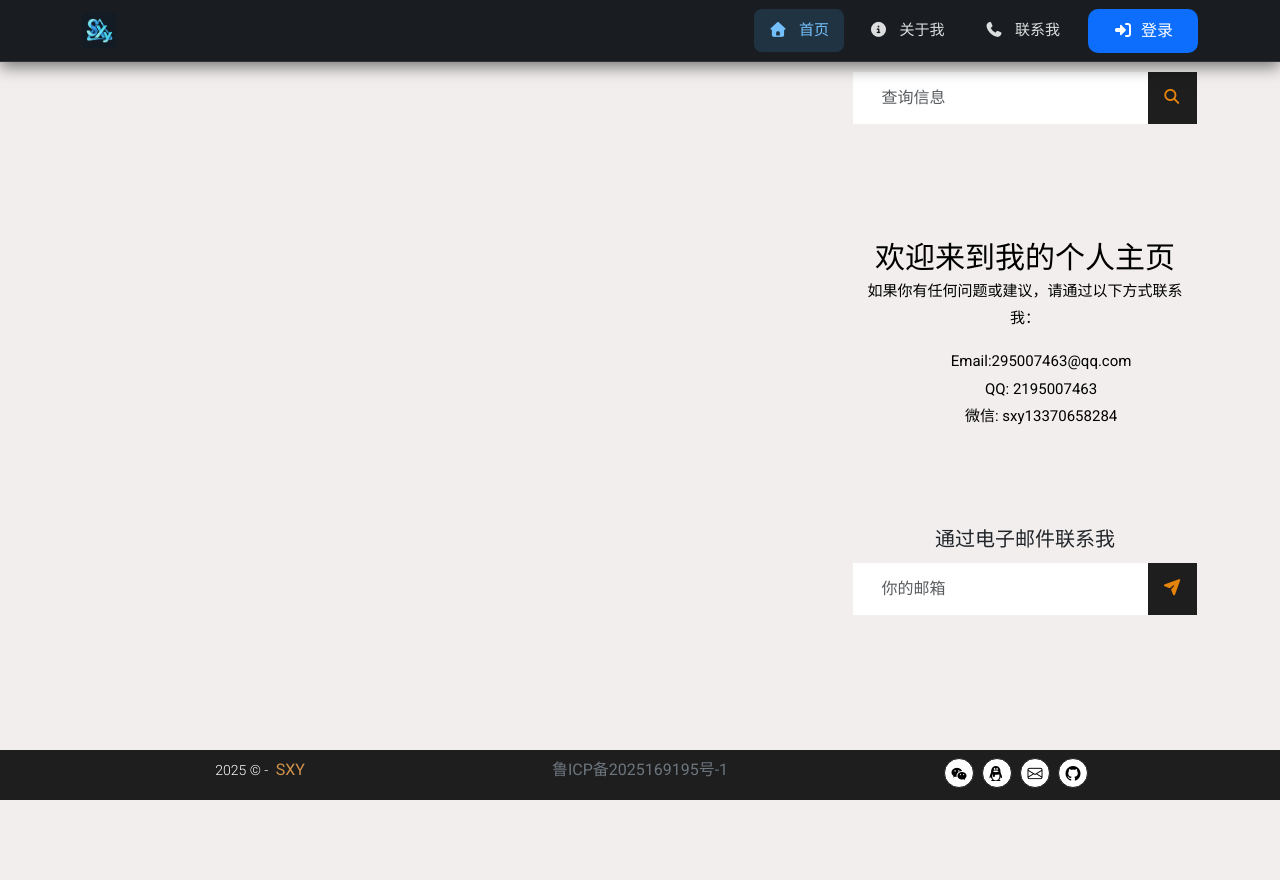
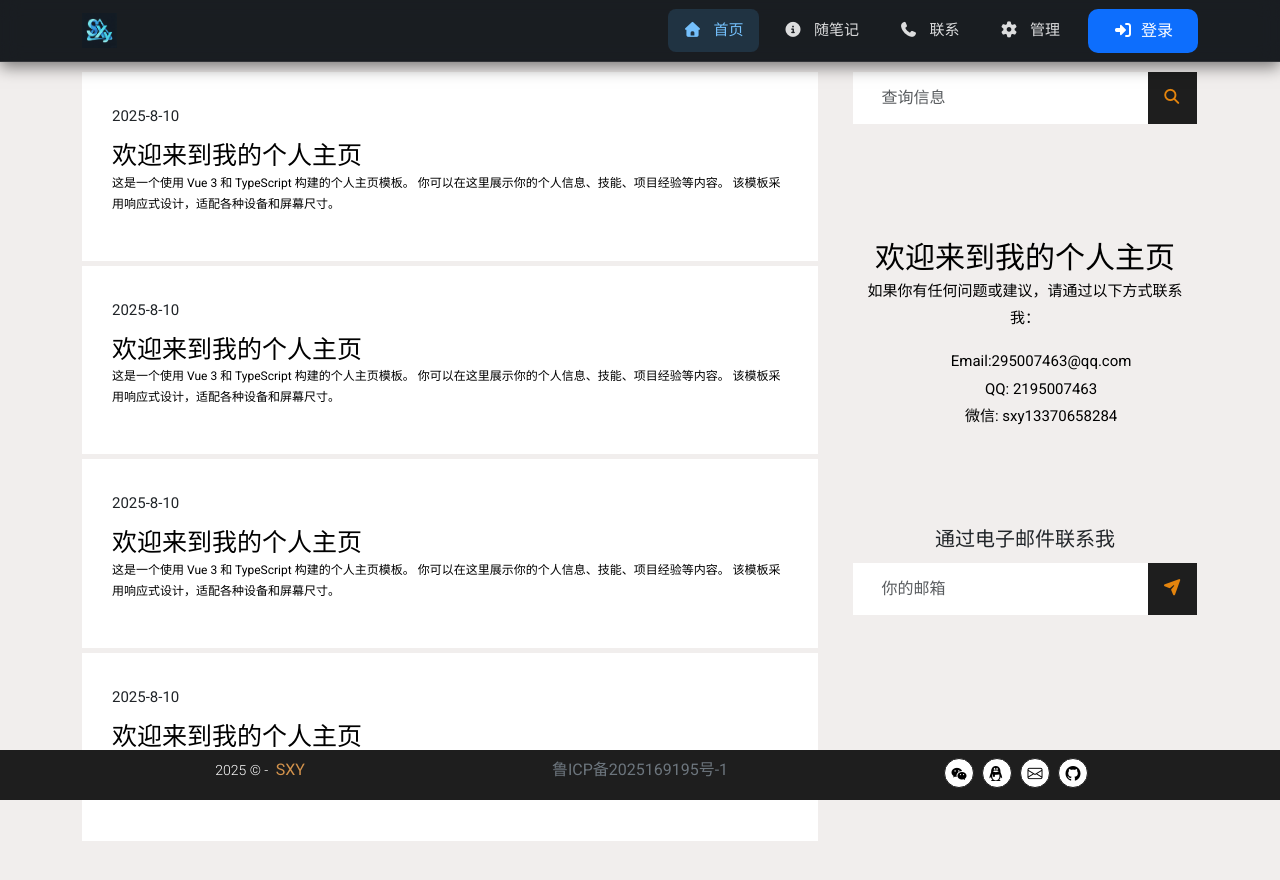
Before and after one commit to ARotterGoodMan/blog, a Vue app: page / in a window 1280 px wide. Shown: the top 880 px of the page. Before the commit the page ends 800 px from the top, so only its background shows below. Built offline with nearby package versions, Linux system fonts and the light colour scheme.

Commit message:
首次提交

```diff
--- a/src/App.vue
+++ b/src/App.vue
@@ -1,21 +1,29 @@
 <template>
-  <my-nav :nav_items="nav_items" />
+  <my-nav :nav_items="nav_items" :Permissions="Permissions" />
   <router-view />
   <my-footer />
 </template>
 
 <script setup lang="ts">
+import router from './router'
 import MyNav from '@/components/MyNav.vue'
 import MyFooter from '@/components/MyFooter.vue'
-const nav_items = [
-  { name: '首页', path: '/', icon: 'fas fa-home' },
-  { name: '关于我', path: '/about', icon: 'fas fa-info-circle' },
-  { name: '联系我', path: '/t', icon: 'fas fa-phone' },
-]
+import type { RouteRecordName } from 'vue-router'
+
+const nav_items: { name: RouteRecordName; path: string; icon: string; type: number }[] = []
+const Permissions = 1
+for (const route of router.getRoutes()) {
+  if (route.meta.icon) {
+    console.log(typeof route.meta.type)
+    const nav_item = {
+      name: route.name,
+      path: route.path,
+      icon: route.meta.icon.toString(),
+      type: route.meta.type as number,
+    }
+    nav_items.push(nav_item)
+  }
+}
 </script>
 
-<style scoped>
-body {
-  min-height: 100vh;
-}
-</style>
+<style scoped></style>
--- a/src/components/MyNav.vue
+++ b/src/components/MyNav.vue
@@ -20,7 +20,12 @@
       <div class="collapse navbar-collapse" id="navbarNav">
         <!-- 右侧导航菜单 - 使用ms-auto实现右对齐 -->
         <ul class="navbar-nav ms-auto">
-          <li v-for="item in props.nav_items" :key="item.path" class="nav-item">
+          <li
+            v-for="item in props.nav_items"
+            :key="item.path"
+            class="nav-item"
+            v-show="item.type <= props.Permissions"
+          >
             <router-link :to="item.path" :class="'nav-link ' + isActive(item.path)">
               <i :class="item.icon + ' me-2'"></i>
               {{ item.name }}
@@ -41,14 +46,16 @@
 </template>
 
 <script lang="ts" setup>
-import { useRoute } from 'vue-router'
+import { type RouteRecordName, useRoute } from 'vue-router'
 
 const props = defineProps<{
   nav_items: Array<{
-    name: string
+    name: RouteRecordName
     path: string
     icon: string
+    type?: number
   }>
+  Permissions: number
 }>()
 
 const currentRoute = useRoute()
--- a/src/router/index.ts
+++ b/src/router/index.ts
@@ -9,20 +9,40 @@ const router = createRouter({
   history: createWebHistory(import.meta.env.BASE_URL),
   routes: [
     {
+      name: '首页',
       path: '/',
       component: MyIndex,
+      meta: {
+        icon: 'fas fa-home',
+        type: 0b0000
+      },
     },
     {
-      path: '/index',
-      component: MyIndex,
+      name: '随笔记',
+      path: '/essay',
+      component: MyAbout,
+      meta: {
+        icon: 'fas fa-info-circle',
+        type: 0b0000
+      },
     },
     {
-      path: '/about',
-      component: MyAbout,
+      name: '联系',
+      path: '/contact',
+      component: MyIndex,
+      meta: {
+        icon: 'fas fa-phone',
+        type: 0b0000
+      },
     },
     {
-      path: '/t',
-      redirect: '/',
+      name: '管理',
+      path: '/admin',
+      component: MyIndex,
+      meta: {
+        icon: 'fas fa-cog',
+        type: 0b0001,
+      },
     },
     {
       path: '/login',
--- a/src/views/MyIndex.vue
+++ b/src/views/MyIndex.vue
@@ -1,8 +1,53 @@
 <template>
-  <main>
+  <main style="margin-bottom: 55px">
     <div class="container">
       <div class="row">
-        <section class="col-md-8"></section>
+        <section class="col-md-8">
+          <article class="blog-item">
+            <time>2025-8-10</time>
+            <a href="#">
+              <h1 class="blog-title">欢迎来到我的个人主页</h1>
+              <p class="blog-content">
+                这是一个使用 Vue 3 和 TypeScript 构建的个人主页模板。
+                你可以在这里展示你的个人信息、技能、项目经验等内容。
+                该模板采用响应式设计，适配各种设备和屏幕尺寸。
+              </p>
+            </a>
+          </article>
+          <article class="blog-item">
+            <time>2025-8-10</time>
+            <a href="#">
+              <h1 class="blog-title">欢迎来到我的个人主页</h1>
+              <p class="blog-content">
+                这是一个使用 Vue 3 和 TypeScript 构建的个人主页模板。
+                你可以在这里展示你的个人信息、技能、项目经验等内容。
+                该模板采用响应式设计，适配各种设备和屏幕尺寸。
+              </p>
+            </a>
+          </article>
+          <article class="blog-item">
+            <time>2025-8-10</time>
+            <a href="#">
+              <h1 class="blog-title">欢迎来到我的个人主页</h1>
+              <p class="blog-content">
+                这是一个使用 Vue 3 和 TypeScript 构建的个人主页模板。
+                你可以在这里展示你的个人信息、技能、项目经验等内容。
+                该模板采用响应式设计，适配各种设备和屏幕尺寸。
+              </p>
+            </a>
+          </article>
+          <article class="blog-item">
+            <time>2025-8-10</time>
+            <a href="#">
+              <h1 class="blog-title">欢迎来到我的个人主页</h1>
+              <p class="blog-content">
+                这是一个使用 Vue 3 和 TypeScript 构建的个人主页模板。
+                你可以在这里展示你的个人信息、技能、项目经验等内容。
+                该模板采用响应式设计，适配各种设备和屏幕尺寸。
+              </p>
+            </a>
+          </article>
+        </section>
         <aside class="col-md-4 col-sm-8 col-xs-8">
           <div class="sidebar">
             <div class="search-widget">
@@ -41,14 +86,12 @@
 </template>
 
 <script lang="ts" setup>
-
 const search = () => {
   const input = document.querySelector('.search-widget input') as HTMLInputElement
   const query = input.value.trim()
   input.value = ''
   if (query) {
     console.log('查找内容:', query)
-    // Implement search logic here
   } else {
     console.log('请确认您要查找的内容。')
   }
@@ -60,11 +103,16 @@ const mail_to_me = () => {
   input.value = ''
   if (mail) {
     console.log('您的邮箱:', mail)
-    // Implement search logic here
   } else {
     console.log('请确认您的邮箱。')
   }
 }
 </script>
 
-<style></style>
+<style>
+section a {
+  font-size: 16px;
+  font-weight: 400;
+  text-decoration: none;
+}
+</style>
```
